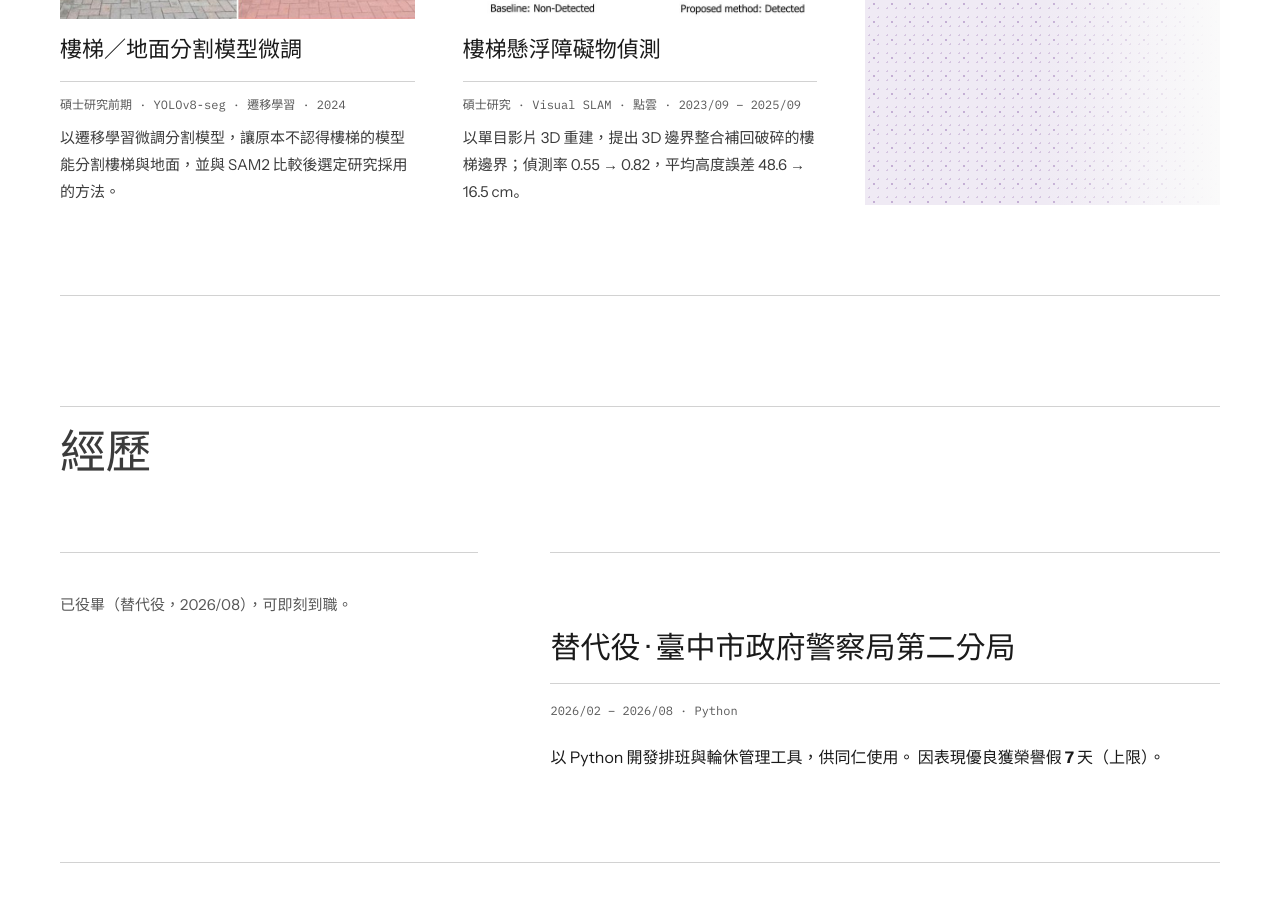
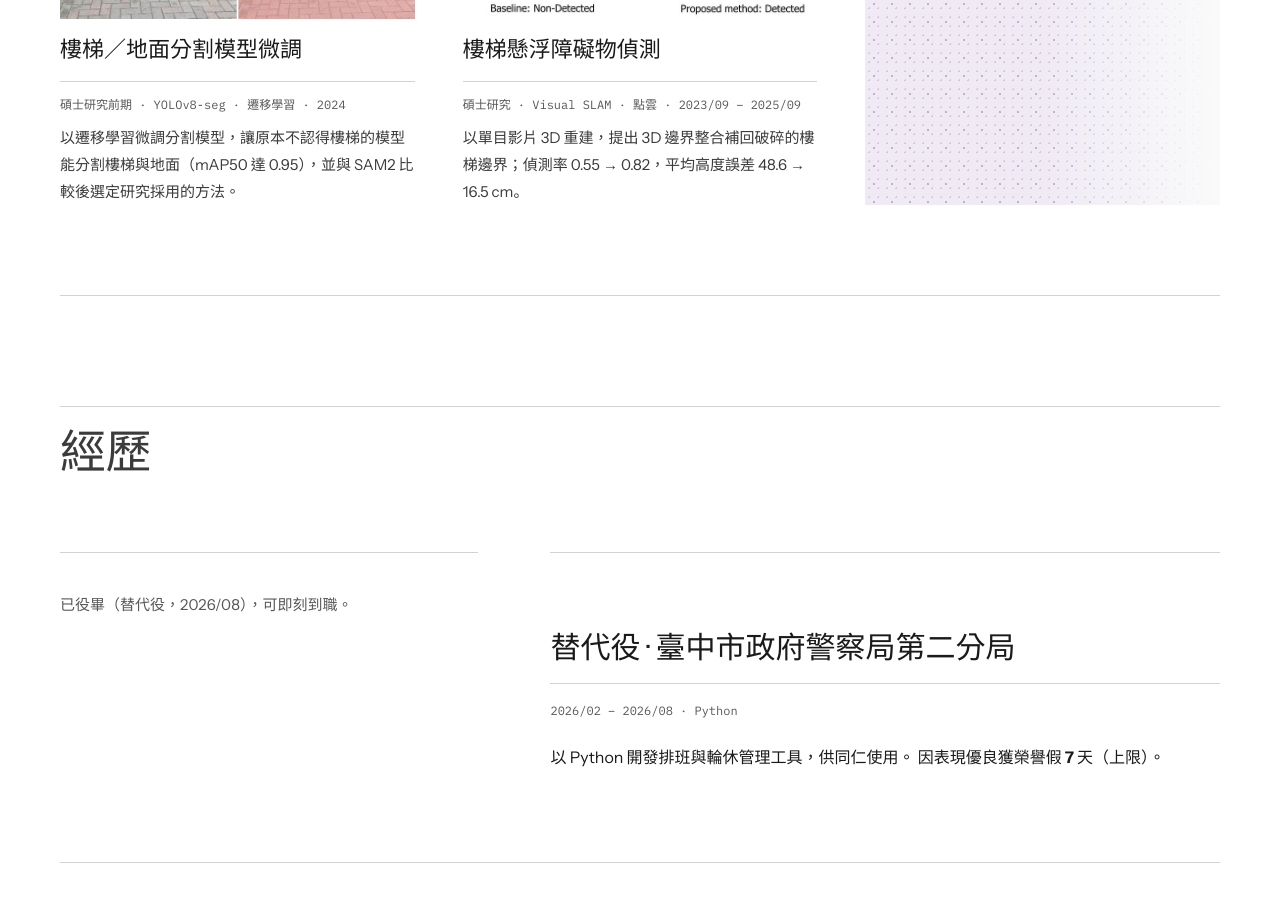
Before and after one commit to brian901106/brian901106.github.io, a React (Vite) app: page / in a window 1280 px wide. Shown: the part 5900-6802 px from the top of the page. Built offline with nearby package versions, Linux system fonts and the light colour scheme.

Commit message:
分割模型專案卡補回 mAP50 0.95

```diff
--- a/src/App.tsx
+++ b/src/App.tsx
@@ -70,7 +70,7 @@ const projects = [
     alt: '分割模型微調前後比較：微調後能分割出樓梯與地面',
     title: '樓梯／地面分割模型微調',
     meta: '碩士研究前期 · YOLOv8-seg · 遷移學習 · 2024',
-    desc: '以遷移學習微調分割模型，讓原本不認得樓梯的模型能分割樓梯與地面，並與 SAM2 比較後選定研究採用的方法。',
+    desc: '以遷移學習微調分割模型，讓原本不認得樓梯的模型能分割樓梯與地面（mAP50 達 0.95），並與 SAM2 比較後選定研究採用的方法。',
   },
   {
     img: stairImg,
```
